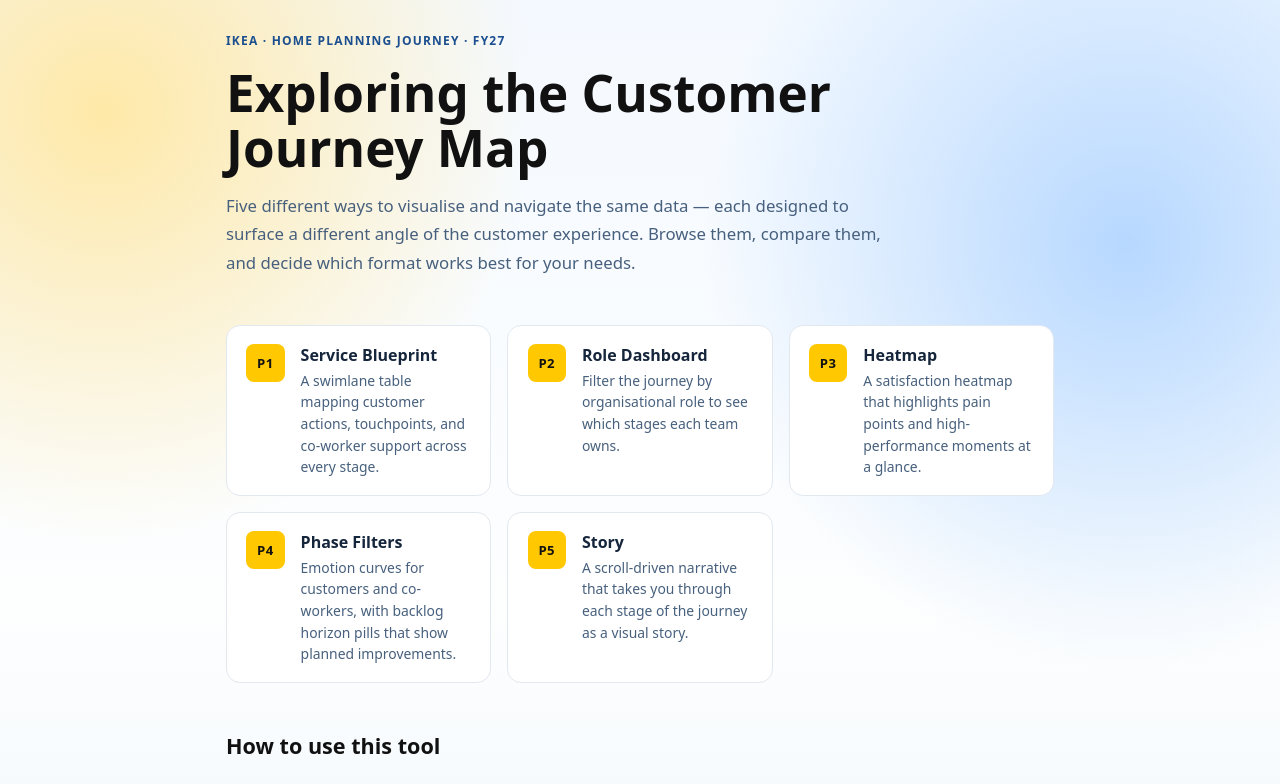
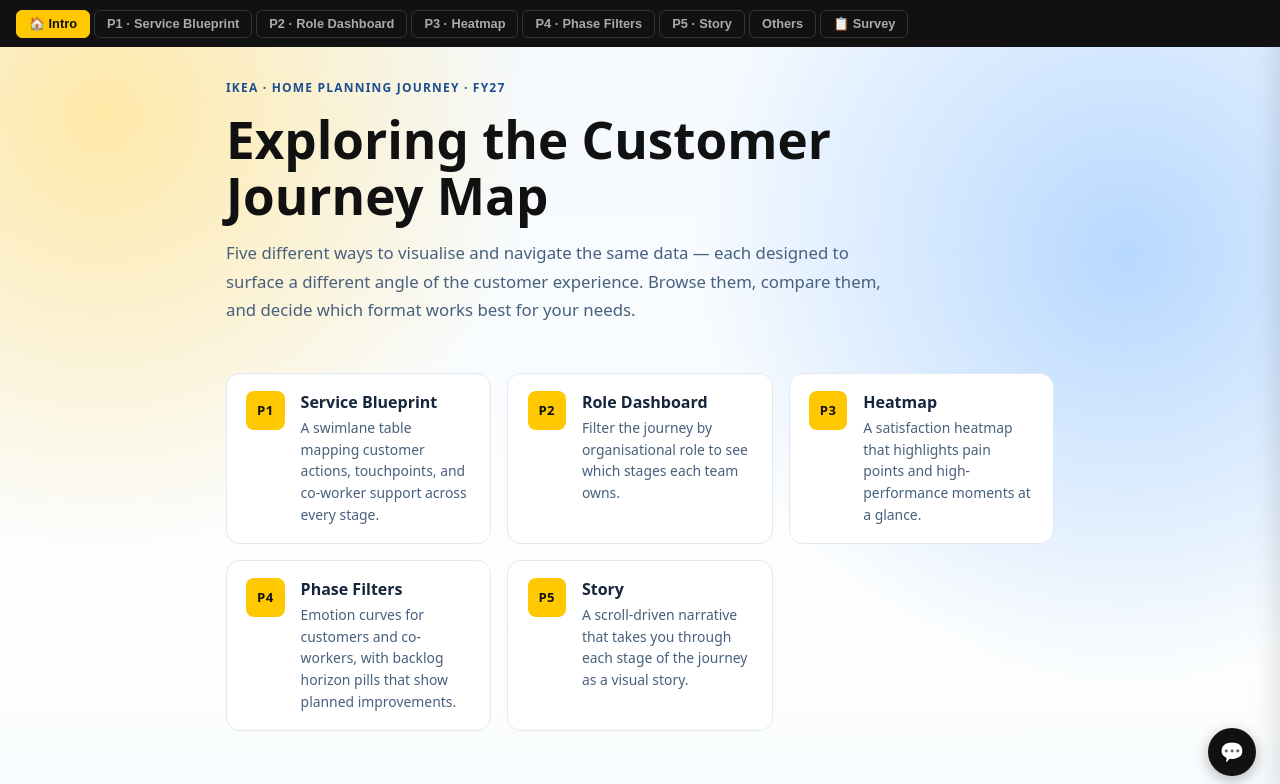
Before and after one commit to jcdiezikea/-cjm-exploration, a React (Vite) app: page / in a window 1280 px wide. Shown: the top 784 px of the page. Built offline with nearby package versions, Linux system fonts and the light colour scheme; a web font is replaced by a local one; what chartjs-plugin-datalabels would draw is missing.

Commit message:
feat: add permanent Intro tab to nav; remove started gate

```diff
--- a/src/ProposalNav.tsx
+++ b/src/ProposalNav.tsx
@@ -22,19 +22,21 @@ const PROPOSALS = [
 ]
 
 export function ProposalNav() {
-  const [started, setStarted] = useState(false)
-  const [active, setActive] = useState(1)
+  const [active, setActive] = useState(0)
   const [selectedStage, setSelectedStage] = useState<string | null>(null)
 
-  if (!started) {
-    return <Intro onStart={() => setStarted(true)} />
-  }
-
-  const CurrentProposal = PROPOSALS.find((p) => p.id === active)!.component
+  const proposal = PROPOSALS.find((p) => p.id === active)
 
   return (
-    <div className="nav-shell">
+    <div className={active === 0 ? undefined : 'nav-shell'}>
       <nav className="proposal-nav">
+        <button
+          type="button"
+          className={active === 0 ? 'active' : ''}
+          onClick={() => setActive(0)}
+        >
+          🏠 Intro
+        </button>
         {PROPOSALS.map((p) => (
           <button
             key={p.id}
@@ -47,13 +49,17 @@ export function ProposalNav() {
         ))}
       </nav>
 
+      {active === 0 ? (
+        <Intro onStart={() => setActive(1)} />
+      ) : proposal ? (
         <div className="proposal-body">
-        <CurrentProposal
+          <proposal.component
             points={BASE_POINTS}
             activeFeatureIds={[]}
             onStageClick={setSelectedStage}
           />
         </div>
+      ) : null}
 
       <StageDrawer stageName={selectedStage} onClose={() => setSelectedStage(null)} />
       <ChatPanel />
```
Lines whose indentation alone changed are shown as unchanged.
